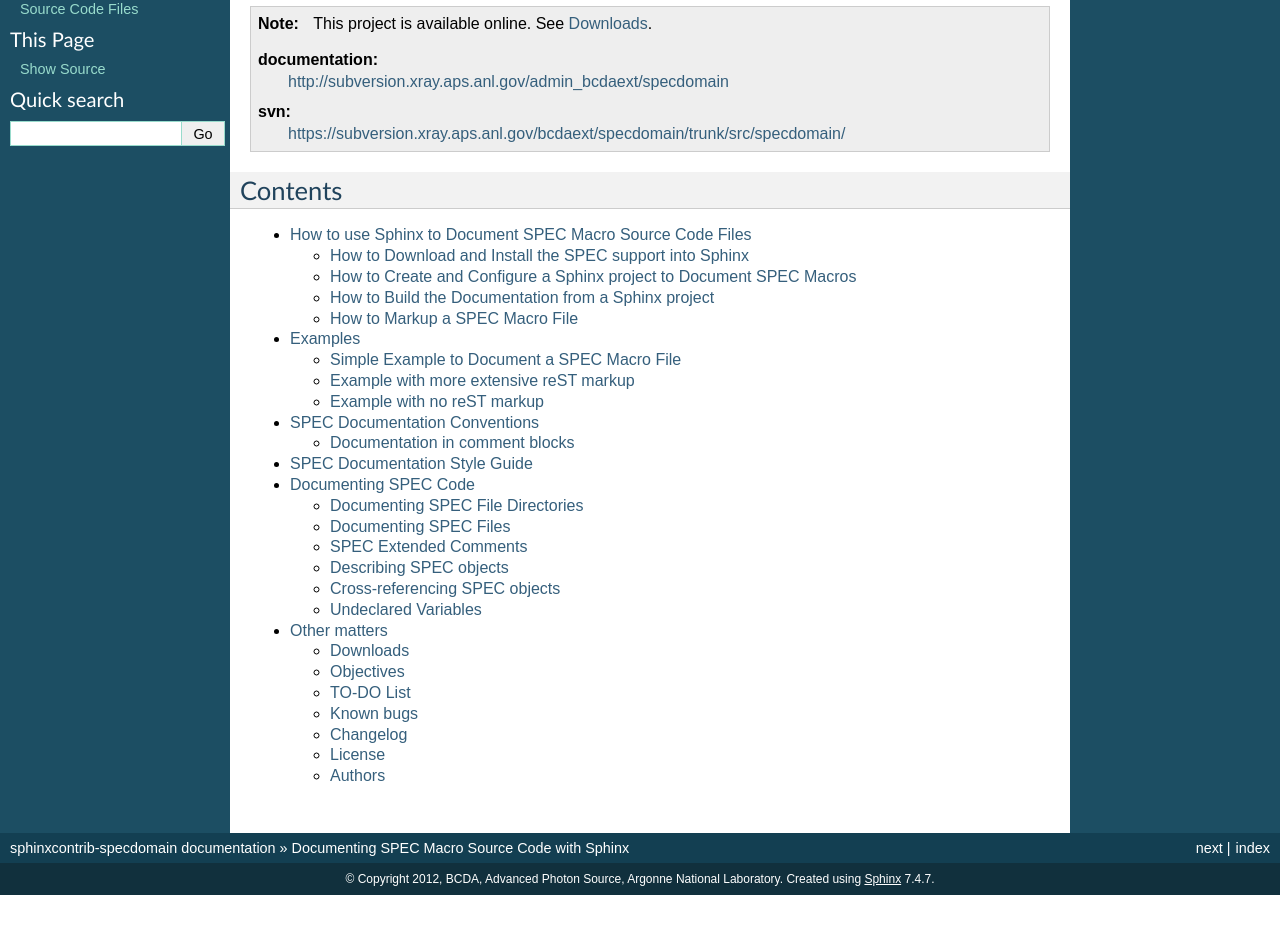
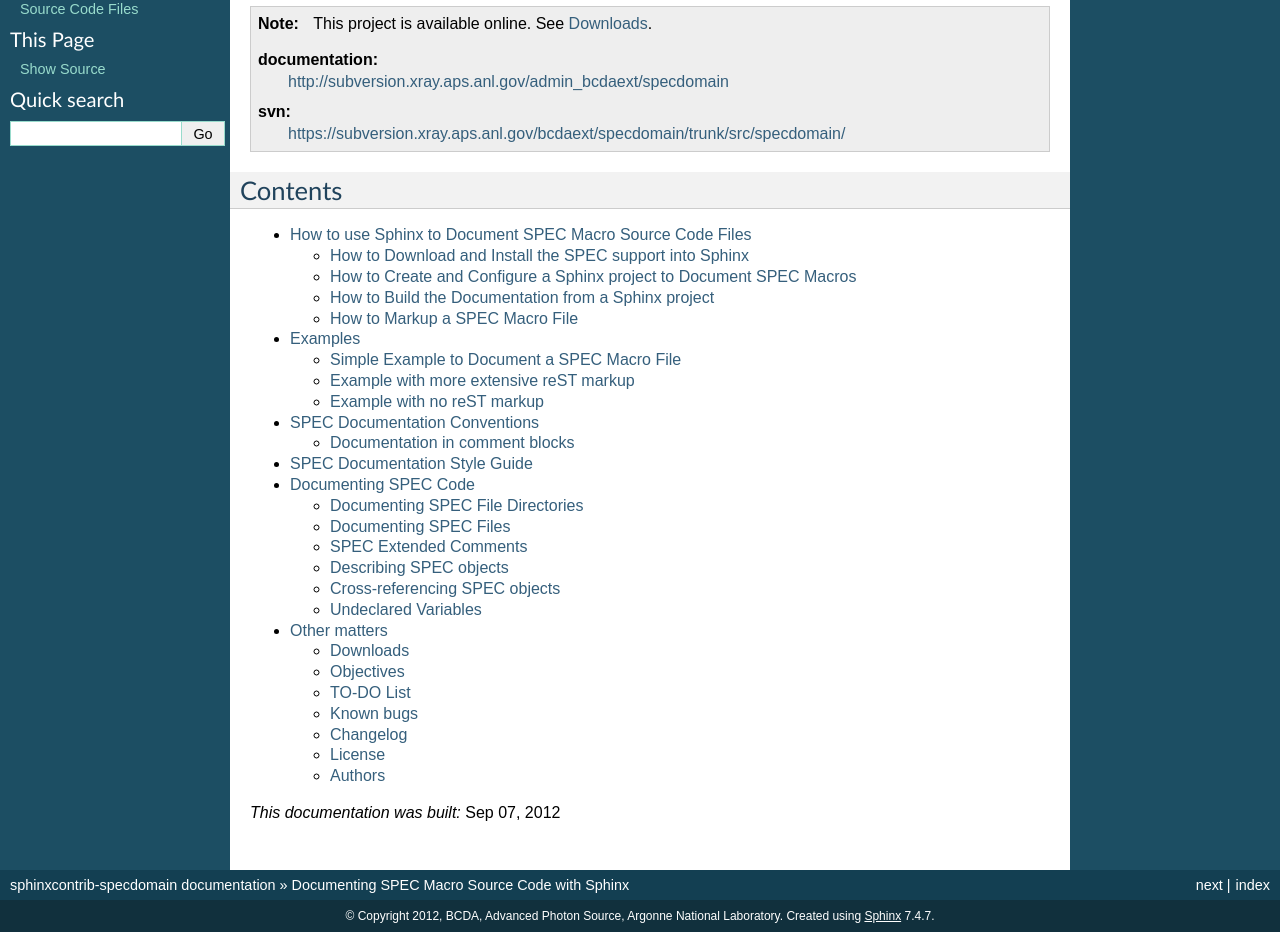
Before and after one commit to prjemian/specdomain, a Sphinx documentation site: the page built from v1.01/doc/index.rst, in a window 1280 px wide, cut to the strip 190-1122 px from the top of the page. Built offline with Sphinx 7.4.7, drawn with Linux system fonts in a browser that asks for light colours; before the commit the page ends 1085 px from its top, so only the background shows below that.

Commit message:
show the publishing date in the docs

```diff
--- a/v1.01/doc/index.rst
+++ b/v1.01/doc/index.rst
@@ -28,3 +28,6 @@ Contents
    style_guide
    spec
    other
+
+
+*This documentation was built:* |today|
```
